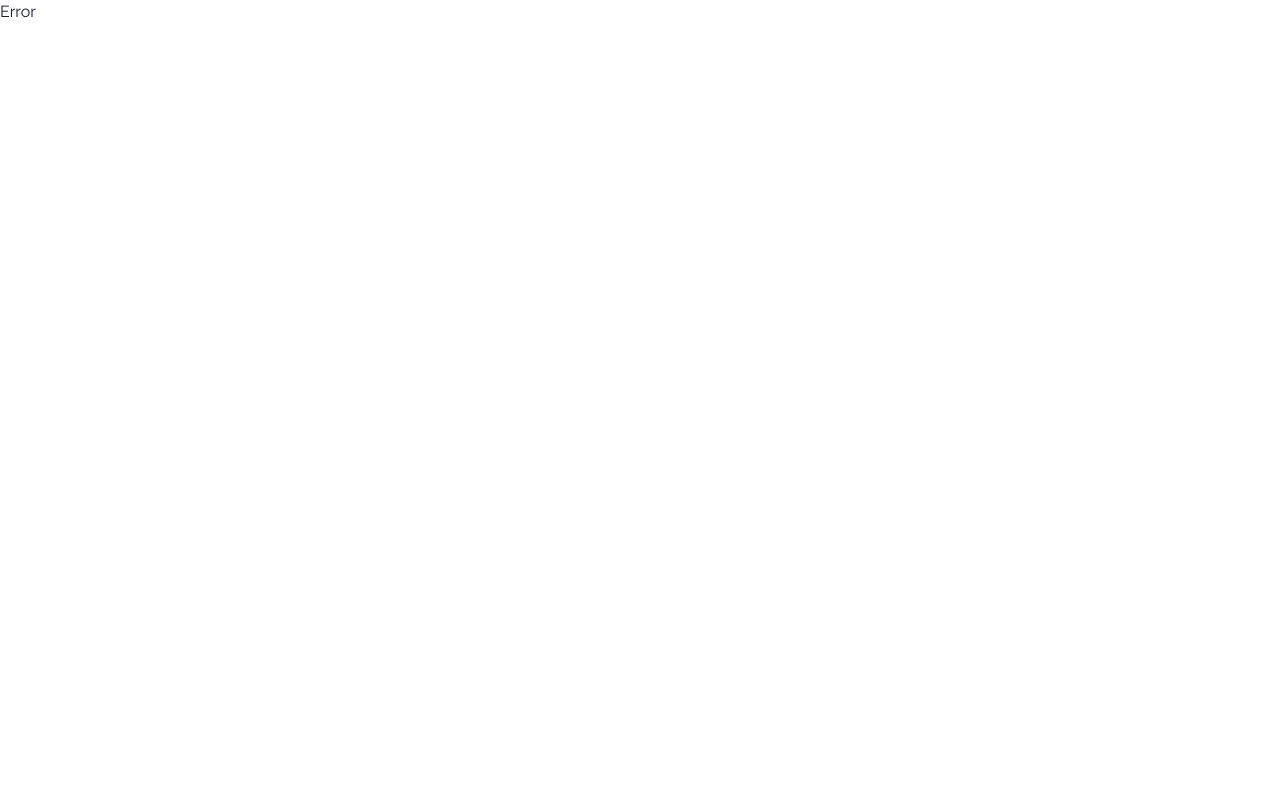
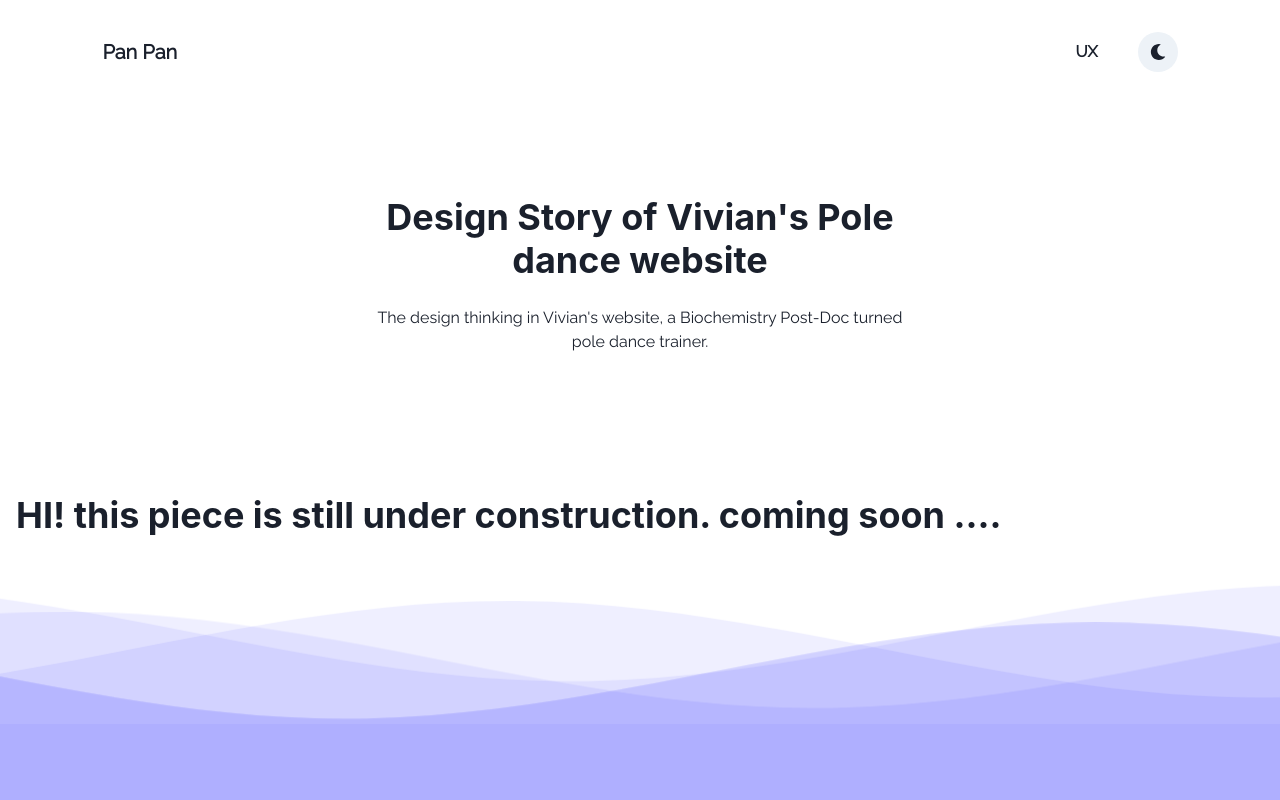
Before and after one commit to ppaann/ppaann.github.io, a React (Create React App) app: page /ux-dancer in a window 1280 px wide. Before the commit this address had no page. Shown: the top 800 px of the page. Built offline with nearby package versions, Linux system fonts and the light colour scheme.

Commit message:
add ux page for dancer website

```diff
--- /dev/null
+++ b/src/components/Section/Section.js
@@ -0,0 +1,26 @@
+import React, { useRef } from "react";
+
+import { useInView } from "framer-motion";
+
+const Section = ({ children, className, id }) => {
+  const ref = useRef(null);
+  const isInView = useInView(ref, { once: 0.5 });
+
+  return (
+    <section
+      as="section"
+      id={id}
+      className={className}
+      ref={ref}
+      style={{
+        transform: isInView ? "none" : "translateY(200px)",
+        opacity: isInView ? 1 : 0,
+        transition: "all 0.5s cubic-bezier(0.17, 0.55, 0.55, 1) 0.3s",
+      }}
+    >
+      {children}
+    </section>
+  );
+};
+
+export default Section;
--- a/src/pages/HomePage/Home.js
+++ b/src/pages/HomePage/Home.js
@@ -40,7 +40,7 @@ const Home = () => {
           heading="Redesign Suomi24.fi"
           text="Lead the redesign of Suomi24.fi, the largest Finnish online discussion forumcatering to a vibrant community of 1.4 million weekly users. \nUX: Revamping the layout and look and feel, improved information accessibility and mobile usability. \nFrontend: I modernized the frontend codebase, transitioned it from FlightJS to React framework."
           liveLink="https://www.suomi24.fi"
-          designLink="ux"
+          designLink="ux-s24"
         />
 
         <ShowCase
@@ -48,7 +48,7 @@ const Home = () => {
           heading="Professional Dancer "
           text="Her exceptional UX skills will sweep you off your feet as she turns the interaction between end-users and digital products into a thing of beauty."
           liveLink="https://vivianpoledance.vercel.app/"
-          target="ux"
+          designLink="ux-dancer"
         />
       </Flex>
     </>
--- /dev/null
+++ b/src/pages/ProjectsPage/Dance/DancerWebsite.js
@@ -0,0 +1,25 @@
+import React from "react";
+import Section from "../../../components/Section/Section";
+import { Container, Heading } from "@chakra-ui/react";
+import ProjectSummary from "../../../components/ProjectSummary/Projectsummary";
+
+const DancerWebsite = () => {
+  return (
+    <article>
+      <Container maxW="container.xl">
+        <ProjectSummary
+          heading="Design Story of Vivian's Pole dance website"
+          description="The design thinking in Vivian's website, a Biochemistry Post-Doc turned pole dance trainer. "
+        />
+
+        <Section>
+          <Heading as="h1">
+            HI! this piece is still under construction. coming soon ....
+          </Heading>
+        </Section>
+      </Container>
+    </article>
+  );
+};
+
+export default DancerWebsite;
--- a/src/pages/SandboxPages/Sandbox.js
+++ /dev/null
@@ -1,27 +0,0 @@
-import React from 'react'
-
-const Sandbox = () => {
-  return (
-    <div>
-      <article>
-        <h2>This is a playground for me to try new things. </h2>
-        <h3>To be continued</h3>
-
-
-        <p>There are a list of things I plan to do. </p>
-        <ol>
-          <li>Setup folder structure for UI-component library (on going)</li>
-          <li>responsive layout</li>
-          <li>Optimizaition:Image size, Lazy loading</li>
-          <li>Theme </li>
-          <li>Storybook</li>
-          <li>Testing: Chromatic's  </li>
-        </ol>
-      </article>
-
-
-    </div>
-  )
-}
-
-export default Sandbox
```
Also changed, not shown: src/App.js (+6 -6 lines), src/pages/ProjectsPage/S24/UXWorks.jsx (renamed from src/pages/ProjectsPage/UXWorks.jsx, +4 -4 lines), src/pages/ProjectsPage/Dance/assets/LoFi-mockup.png (added), src/pages/ProjectsPage/Dance/assets/wireframe.png (added).
